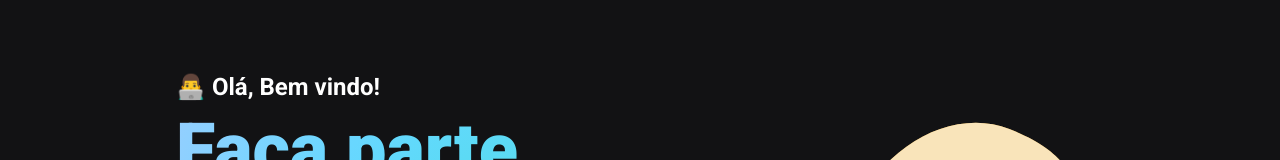
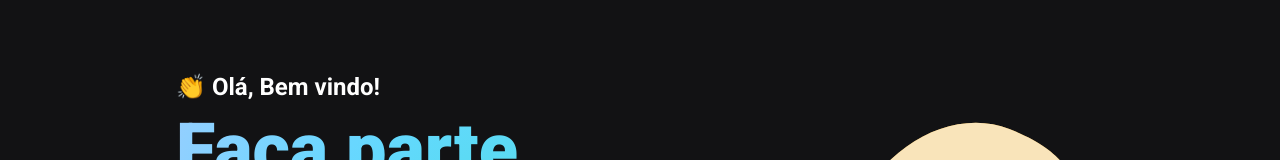
Before and after one commit to Nikaum-js/Haptic-Glove, a React (Create React App) app: page / in a window 1280 px wide. Shown: the part 164-324 px from the top of the page. Built offline with nearby package versions, Linux system fonts and the light colour scheme.

Commit message:
Update index.jsx

```diff
--- a/src/components/Presentation/index.jsx
+++ b/src/components/Presentation/index.jsx
@@ -50,7 +50,7 @@ export function Presentation() {
   return (
     <main>
       <div className="container typewriter">
-        <h3>👨‍💻 Olá, Bem vindo!</h3>
+        <h3>👏 Olá, Bem vindo!</h3>
         <h1 className="typing">Faça parte do novo futuro!</h1>
         <h4>O mundo está mudando, e você está pronto para essa mudança!</h4>
         <button>Saiba mais</button>
```
